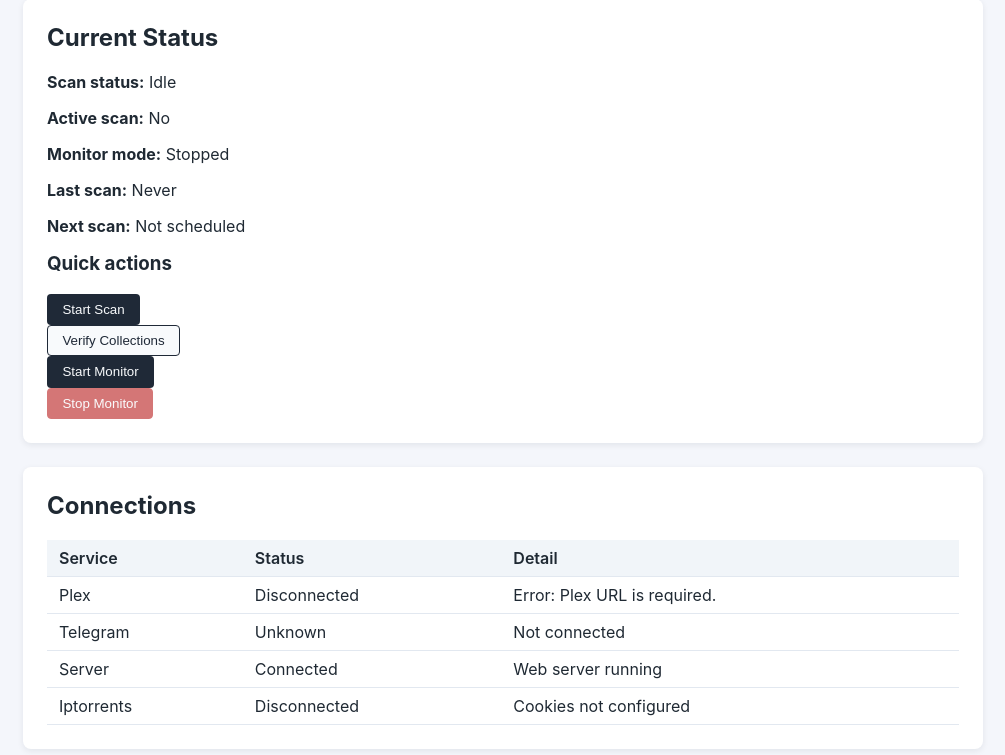
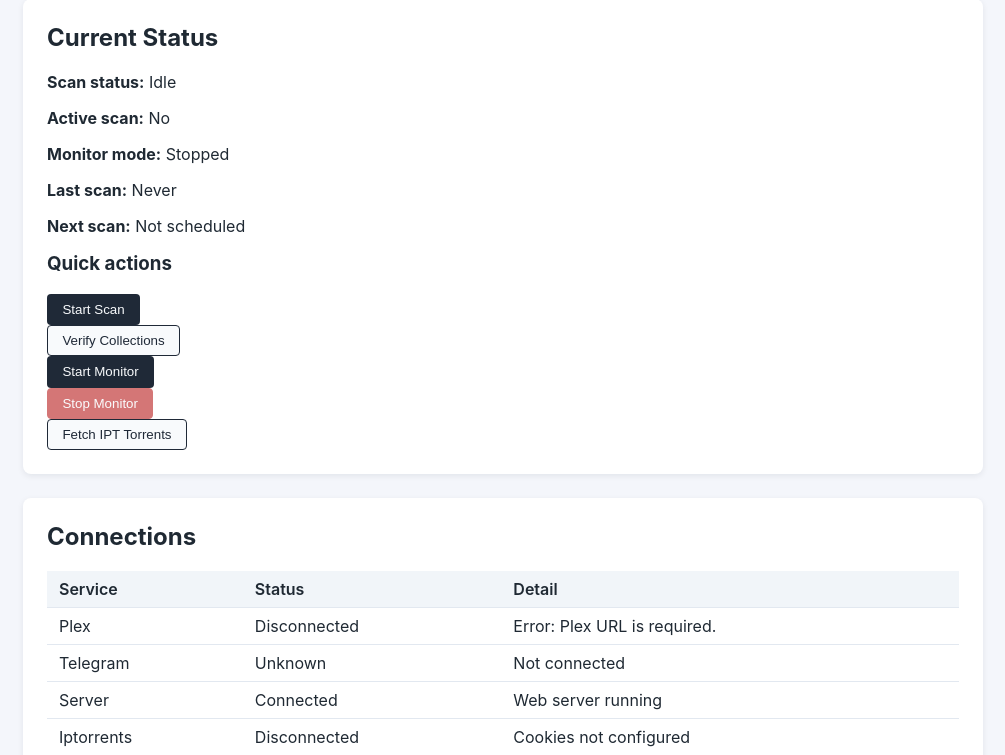
Before and after one commit to rohanpandula/FELScanner, a Flask app: page /dashboard in a window 1280 px wide. Shown: the part 377-1132 px from the top of the page, without its empty margins (137-1142 px from the left). Run offline with Flask 3, Linux system fonts and the light colour scheme.

Commit message:
feat: add IPT fetch action and dashboard button

```diff
--- a/app.py
+++ b/app.py
@@ -2123,30 +2123,20 @@ def schedule_ipt_scanner(config):
         app.logger.error(f"Error initializing scheduler: {str(e)}")
 
 def run_ipt_scanner(config=None):
-    """Fetch the latest results from Prowlarr and store them for later viewing."""
+    """Fetch the latest IPTorrents results and store them for later viewing."""
     try:
         cfg = config or _load_ipt_config()
-        results = _fetch_prowlarr_results(cfg)
-
-        storage_dir = _iptscanner_storage_dir()
-        data_dir = os.path.join(storage_dir, 'data')
-        os.makedirs(data_dir, exist_ok=True)
-        app_data_path = os.path.join(data_dir, 'torrents.json')
-
-        with open(app_data_path, 'w') as handle:
-            json.dump(results, handle, indent=2)
-
+        results = _fetch_ipt_results(cfg, limit=50, force=True)
         cfg['lastUpdateTime'] = datetime.now().isoformat()
         _save_ipt_config(cfg)
-        _set_prowlarr_status('connected', f"Cached {len(results)} results")
+        _set_iptorrents_status('connected', f'Fetched {len(results)} torrents')
         return results
     except ValueError as exc:
-        app.logger.error(f"Prowlarr configuration error: {exc}")
-        return False
-    except requests.RequestException as exc:
-        app.logger.error(f"Error fetching results from Prowlarr: {exc}")
+        _set_iptorrents_status('disconnected', str(exc))
+        app.logger.error(f"IPTorrents configuration error: {exc}")
         return False
     except Exception as exc:
+        _set_iptorrents_status('disconnected', str(exc))
         app.logger.error(f"Error in run_ipt_scanner: {exc}")
         return False
 
@@ -2478,6 +2468,17 @@ def monitor_action():
         flash(message or 'Failed to update monitor mode.', 'error')
     return redirect(url_for('dashboard'))
 
+
+@app.post('/actions/ipt-fetch')
+def ipt_fetch_action():
+    """Force an immediate IPTorrents fetch."""
+    results = run_ipt_scanner()
+    if results is False:
+        flash('Failed to fetch IPTorrents results. Check logs for details.', 'error')
+    else:
+        flash(f'Fetched {len(results)} IPTorrents entries.', 'success')
+    return redirect(url_for('dashboard'))
+
 def init_iptscanner():
     """Initialize the IPT scanner components at startup"""
     try:
--- a/templates/dashboard.html
+++ b/templates/dashboard.html
@@ -53,6 +53,9 @@
         <form class="inline" method="post" action="{{ url_for('monitor_action') }}">
             <input type="hidden" name="action" value="stop">
             <button class="btn btn-danger" {% if not monitor_active %}disabled{% endif %}>Stop Monitor</button>
+        </form>
+        <form class="inline" method="post" action="{{ url_for('ipt_fetch_action') }}">
+            <button class="btn btn-secondary">Fetch IPT Torrents</button>
         </form>
     </div>
 </section>
```
